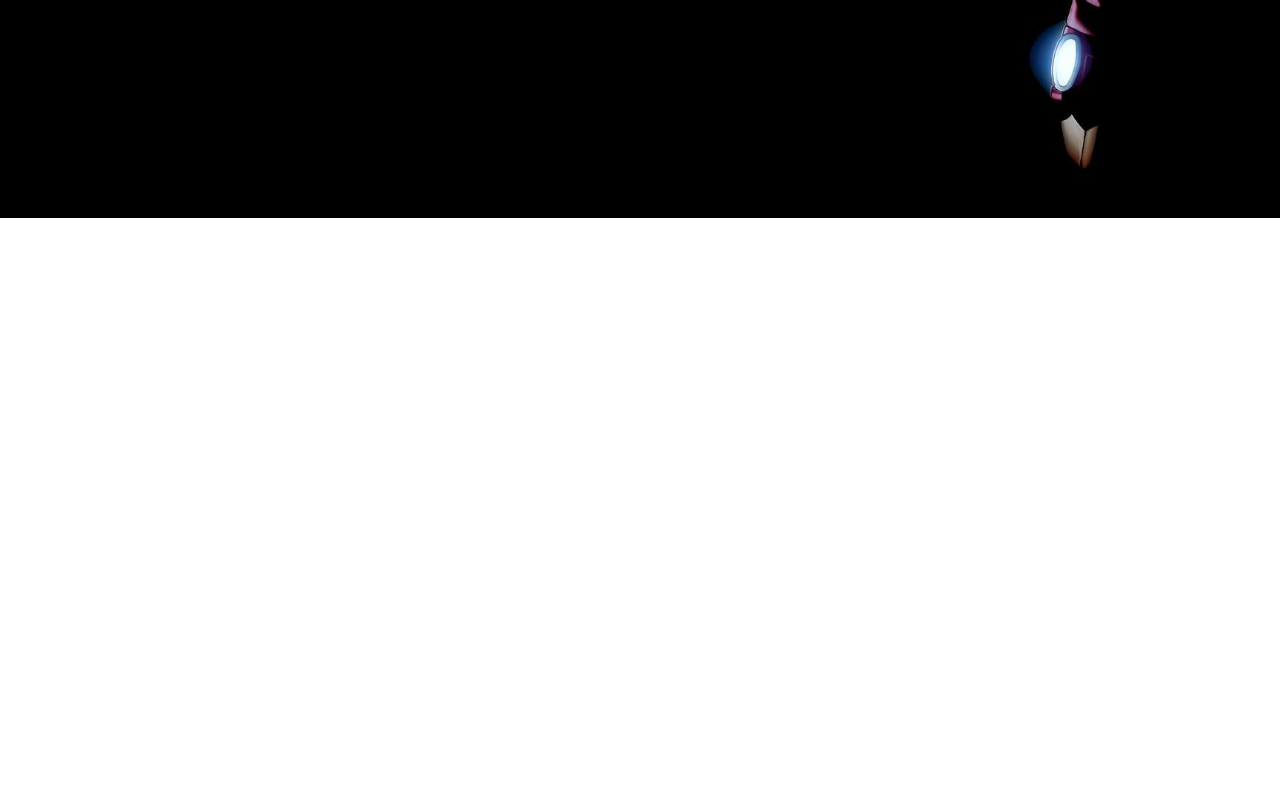
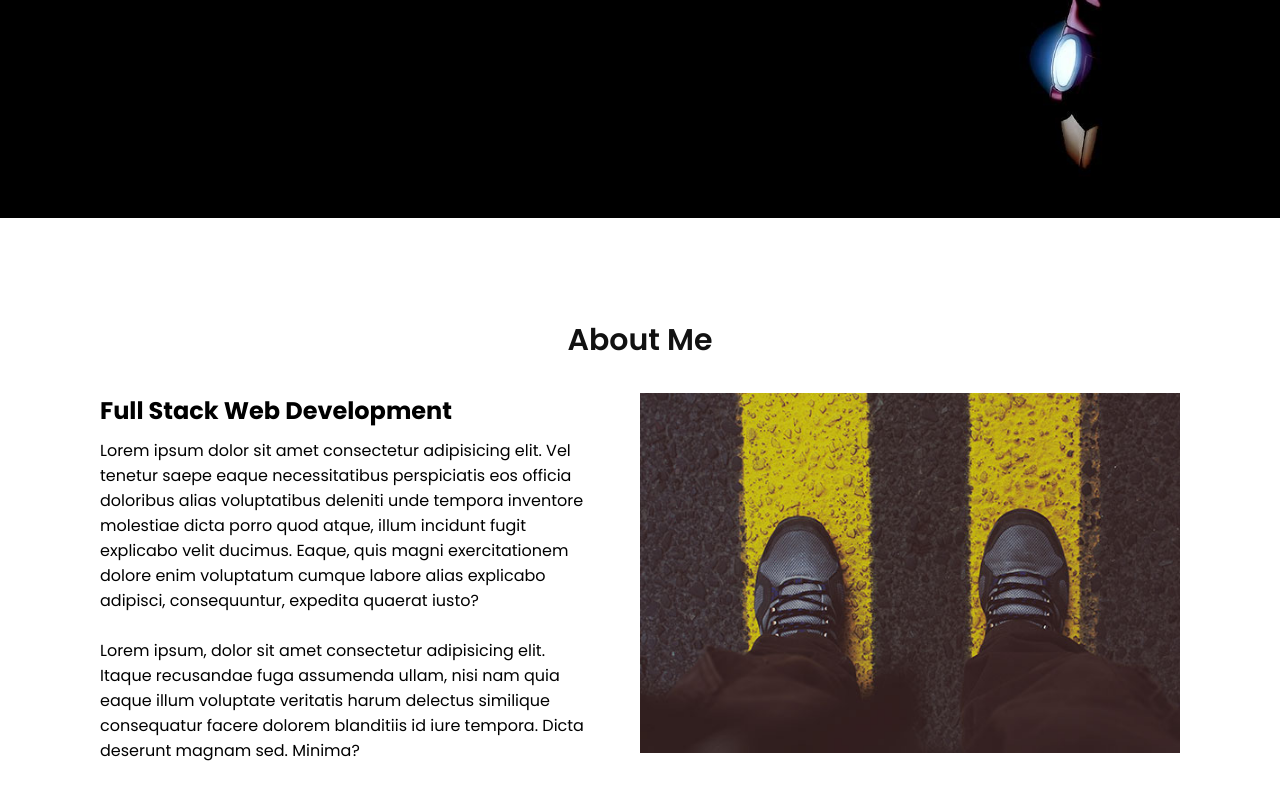
Before and after one commit to rico042002/portfolio2, a plain HTML site: page index.html in a window 1280 px wide. Shown: the part 582-1382 px from the top of the page. Before the commit the page ends 1000 px from the top, so only its background shows below. Drawn offline with Linux system fonts and the light colour scheme.

Commit message:
commit 3

```diff
--- a/index.html
+++ b/index.html
@@ -30,7 +30,19 @@
  </section>
  <!-- About -->
  <section class="about">
-
+     <div class="heading">
+         <h2>About Me</h2>
+     </div>
+     <div class="content">
+         <div class="contentBx w50">
+             <h3>Full Stack Web Development</h3>
+             <p>Lorem ipsum dolor sit amet consectetur adipisicing elit. Vel tenetur saepe eaque necessitatibus perspiciatis eos officia doloribus alias voluptatibus deleniti unde tempora inventore molestiae dicta porro quod atque, illum incidunt fugit explicabo velit ducimus. Eaque, quis magni exercitationem dolore enim voluptatum cumque labore alias explicabo adipisci, consequuntur, expedita quaerat iusto?<br><br>Lorem ipsum, dolor sit amet consectetur adipisicing elit. Itaque recusandae fuga assumenda ullam, nisi nam quia eaque illum voluptate veritatis harum delectus similique consequatur facere dolorem blanditiis id iure tempora. Dicta deserunt magnam sed. Minima?</p>
+         </div>
+         <div class="w50">
+            <img src="/images/img1.jpg" class="img">
+         </div>
+     </div>
  </section>
+ <script src="/script.js"></script>
 </body>
 </html>
--- /dev/null
+++ b/script.js
@@ -0,0 +1,4 @@
+window.addEventListener('scroll', ()=> {
+    let header = document.querySelector('header');
+    header.classList.toggle('sticky', window.scrollY > 0);
+});
--- a/style.css
+++ b/style.css
@@ -92,3 +92,37 @@ header ul li a {
     color: white;
     text-decoration: none;
 }
+
+.heading {
+    width: 100%;
+    text-align: center;
+    margin-bottom: 30px;
+    color: #111;
+}
+
+.heading h2 {
+    font-size: 30px;
+    font-weight: 600;
+}
+
+.content {
+    display: flex;
+    justify-content: space-between;
+}
+
+.contentBx {
+    padding-right: 40px;
+}
+
+.contentBx h3 {
+    font-size: 24px;
+    margin-bottom: 10px;
+}
+
+.w50 {
+    min-width: 50%;
+}
+
+img {
+    max-width: 100%;
+}
```
